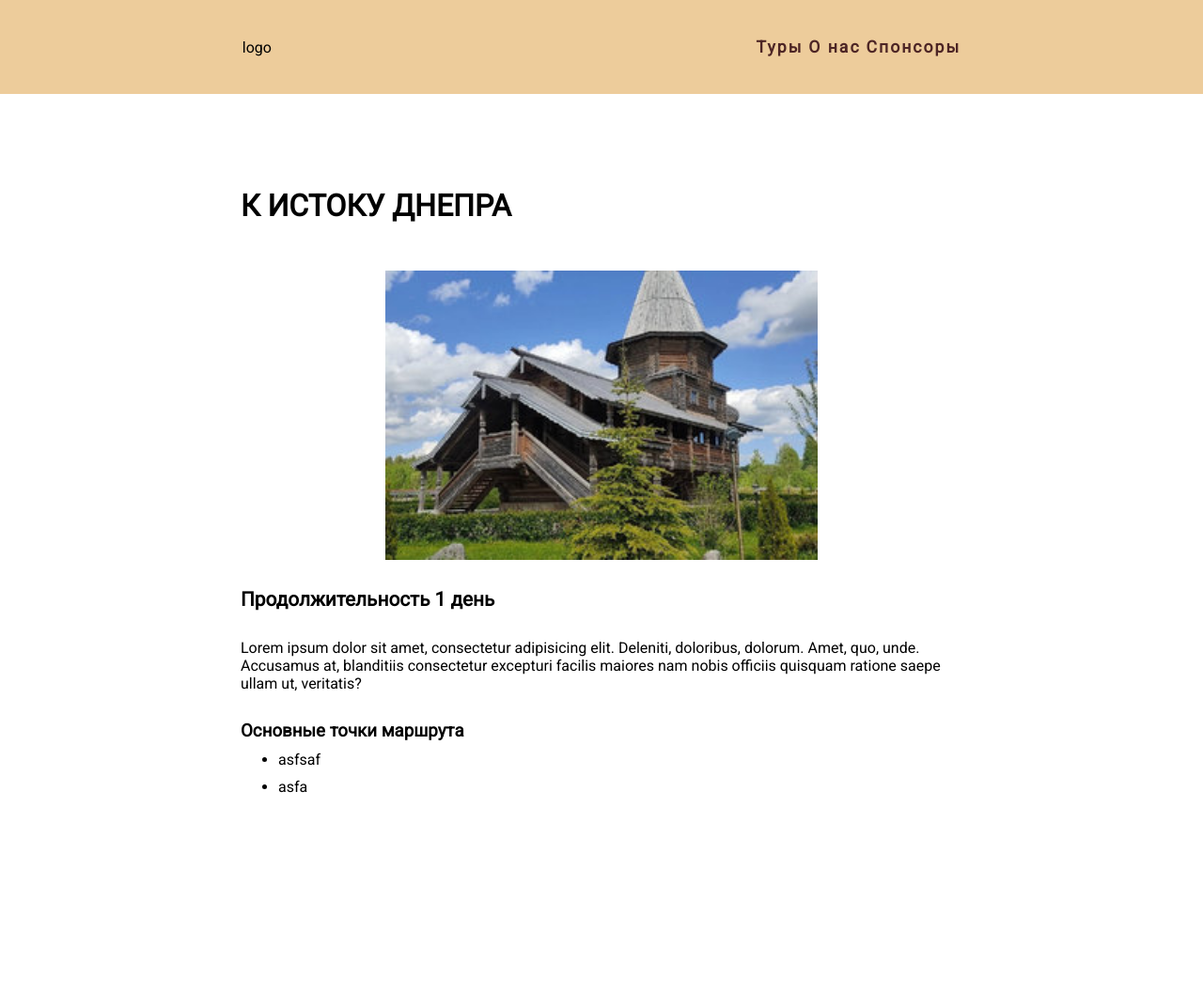
After one commit to J1mmyChanga/IzhevskHackatonBack, a FastAPI app: template templates/tour.html in a window 1280 px wide. The commit adds this page. Shown: the whole page at 94% size. Run offline with FastAPI, Linux system fonts and the light colour scheme; the template is opened without the code that fills it, so the values that code supplies are empty.

Commit message:
Hello, niggers!

```diff
--- /dev/null
+++ b/static/css/tour.css
@@ -0,0 +1,30 @@
+main {
+    margin: 200px auto;
+    display: flex;
+    justify-content: space-evenly;
+    align-items: flex-start;
+    flex-direction: column;
+    width: 60%;
+    gap: 50px;
+}
+
+section {
+    width: 100%;
+    display: flex;
+    justify-content: center;
+    align-items: flex-start;
+    flex-direction: column;
+    gap: 30px;
+}
+section img {
+    width: 60%;
+    margin: 0 auto;
+}
+section .duration {
+    font-weight: bolder;
+    font-size: 1.3em;
+}
+section .spots ul, section .spots li {
+    padding: 5px 0;
+    margin: 0 20px;
+}
--- /dev/null
+++ b/templates/tour.html
@@ -0,0 +1,53 @@
+<!doctype html>
+<html lang="en">
+<head>
+    <meta charset="UTF-8">
+    <meta name="viewport"
+          content="width=device-width, user-scalable=no, initial-scale=1.0, maximum-scale=1.0, minimum-scale=1.0">
+    <meta http-equiv="X-UA-Compatible" content="ie=edge">
+
+    <link rel="stylesheet" href="../static/css/base.css">
+    <link rel="stylesheet" href="../static/css/tour.css">
+
+    <title>Document</title>
+</head>
+<body>
+<!-- Шапка -->
+    <header>
+        <span class="logo">logo</span>
+        <div class="menu">
+            <a href="">Туры</a>
+            <a href="">О нас</a>
+            <a href="">Спонсоры</a>
+        </div>
+    </header>
+
+
+<!-- Главна часть -->
+    <main>
+
+        <h1 class="header">К ИСТОКУ ДНЕПРА</h1>
+
+        <section>
+
+            <img src="../static/img/hav8ozwd4y4-292x195-872.jpg" alt="">
+
+            <span class="duration">Продолжительность 1 день</span>
+
+            <span class="description">Lorem ipsum dolor sit amet, consectetur adipisicing elit. Deleniti, doloribus, dolorum. Amet, quo, unde. Accusamus at, blanditiis consectetur excepturi facilis maiores nam nobis officiis quisquam ratione saepe ullam ut, veritatis?</span>
+
+            <div class="spots">
+                <h3>Основные точки маршрута</h3>
+                <ul>
+                    <li>asfsaf</li>
+                    <li>asfa</li>
+                </ul>
+
+            </div>
+
+
+        </section>
+
+    </main>
+</body>
+</html>
```
Also changed, not shown: static/css/tours.css (+9 -5 lines).
